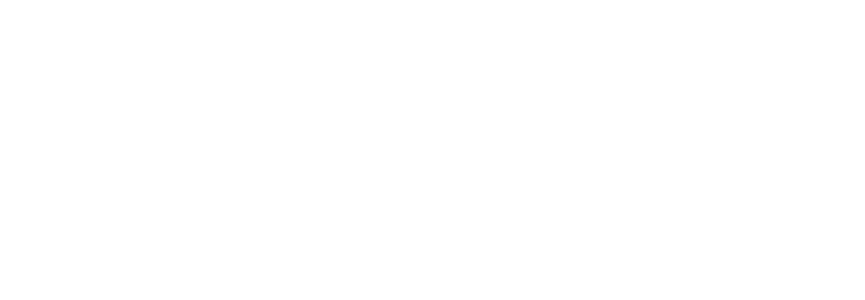
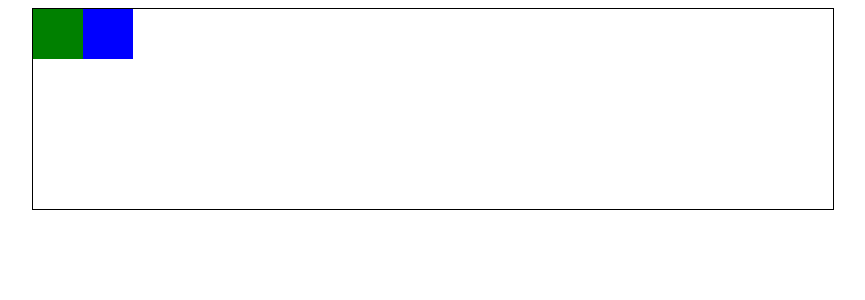
Before and after one commit to Memitaru/react-moodtracker, a React (Create React App) app: page / in a window 1280 px wide. Shown: the top 300 px of the page, without its empty margins (207-1072 px from the left). Built offline with nearby package versions, Linux system fonts and the light colour scheme.

Commit message:
Colored boxes will now display on home page for the mood of each entry

```diff
--- a/package.json
+++ b/package.json
@@ -6,7 +6,8 @@
     "react": "^16.8.6",
     "react-dom": "^16.8.6",
     "react-router-dom": "^5.0.0",
-    "react-scripts": "2.1.8"
+    "react-scripts": "2.1.8",
+    "styled-components": "^4.2.0"
   },
   "scripts": {
     "start": "react-scripts start",
--- a/src/App.js
+++ b/src/App.js
@@ -1,16 +1,23 @@
 import React, { Component } from 'react';
 import {Route} from 'react-router-dom';
+import starterData from './data/data';
+import Home from './components/Home'
 
 class App extends Component {
   constructor(){
     super();
-    this.state = {}
+    this.state = {entries: starterData}
   }
 
+  // componentDidMount(){
+  //   this.setState({entries: starterData})
+  // }
+
   render() {
+    console.log(this.state)
     return (
       <div className="App">
-
+        <Route exact path="/" render={props => <Home {...props} entries={this.state.entries} />} />
       </div>
     );
   }
--- a/src/components/Home.js
+++ b/src/components/Home.js
@@ -0,0 +1,30 @@
+import React from 'react';
+import styled from 'styled-components';
+import MoodBox from './MoodBox/MoodBox';
+
+const BoxContainer = styled.div`
+    display: flex;
+    flex-wrap: wrap;
+    width: 75%;
+    max-width: 800px;
+    border: 1px solid black;
+    margin: 0 auto;
+    min-height: 200px;
+`
+
+const Home = props => {
+    console.log(props)
+    return(
+        <>
+        <BoxContainer>
+            {props.entries.map(entry => {
+                return(
+                    <MoodBox mood={entry.mood} key={entry.id} />
+                )
+            })}
+        </BoxContainer>
+        </>
+    )
+}
+
+export default Home;
--- /dev/null
+++ b/src/components/MoodBox/MoodBox.css
@@ -0,0 +1,7 @@
+.sad {
+    background-color: blue;
+}
+
+.happy {
+    background-color: green;
+}
--- /dev/null
+++ b/src/components/MoodBox/MoodBox.js
@@ -0,0 +1,21 @@
+import React from 'react';
+import styled from 'styled-components';
+import './MoodBox.css';
+
+const Box = styled.div`
+    width: 50px;
+    height: 50px;
+    margin: 0;
+`
+
+const MoodBox = props => {
+    console.log(props)
+    return(
+        <Box className={props.mood}>
+
+        </Box>
+    )
+}
+
+
+export default MoodBox;
--- /dev/null
+++ b/src/data/data.js
@@ -0,0 +1,16 @@
+const starterData = [
+    {
+        id: 0,
+        mood: 'happy',
+        journal: 'here is my test journal entry',
+        date: 20190413,
+    },
+    {
+        id: 1,
+        mood: 'sad',
+        journal: 'test journal on sad day',
+        date: 20190414
+    }
+]
+
+export default starterData;
```
Also changed, not shown: 1 other file (tests, documents, lock files or other folders).
